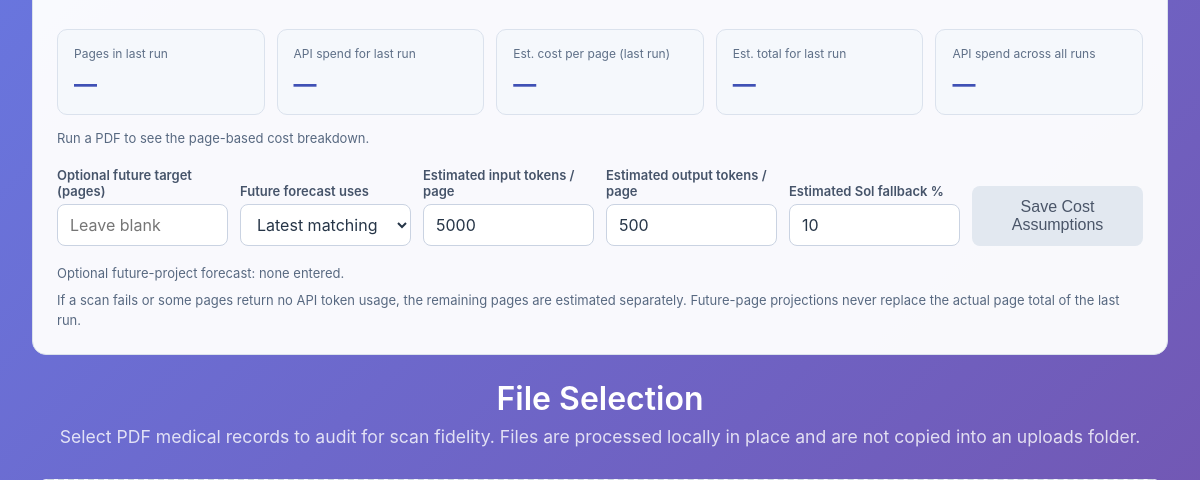
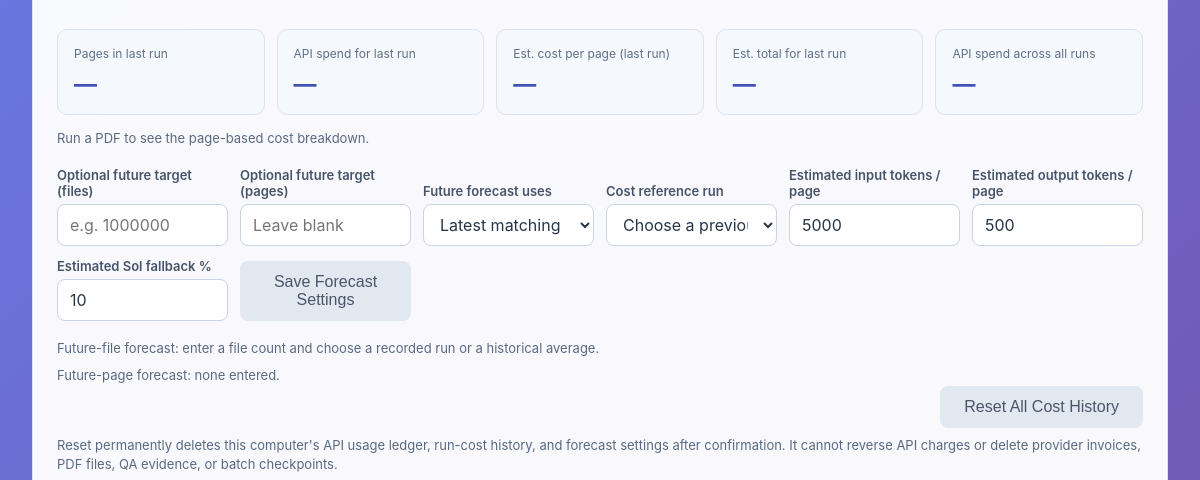
Before and after one commit to bewayo2/scanauditor, an Electron app: page index.html in a window 1200 px wide. Shown: the part 510-990 px from the top of the page. Drawn offline with Linux system fonts and the light colour scheme; no server answers.

Commit message:
Add future-files input, strict single-run selector, and reset-all-cost-history button

```diff
--- a/index.html
+++ b/index.html
@@ -60,14 +60,19 @@
         </div>
         <p id="cost-basis" class="small-note">Run a PDF to see the page-based cost breakdown.</p>
         <div class="cost-planning">
+          <div><label for="forecast-target-files">Optional future target (files)</label><input type="number" id="forecast-target-files" min="1" max="100000000" step="1" placeholder="e.g. 1000000" /></div>
           <div><label for="forecast-target-pages">Optional future target (pages)</label><input type="number" id="forecast-target-pages" min="1" max="100000000" step="1" placeholder="Leave blank" /></div>
-          <div><label for="forecast-basis">Future forecast uses</label><select id="forecast-basis"><option value="latest-run">Latest matching run (default)</option><option value="historical">Historical average across runs</option></select></div>
+          <div><label for="forecast-basis">Future forecast uses</label><select id="forecast-basis"><option value="latest-run">Latest matching run (default)</option><option value="selected-run">Only a selected run (ignore history)</option><option value="historical">Historical average across runs</option></select></div>
+          <div><label for="forecast-selected-run">Cost reference run</label><select id="forecast-selected-run"><option value="">Choose a previous run</option></select></div>
           <div><label for="planning-input-tokens">Estimated input tokens / page</label><input type="number" id="planning-input-tokens" min="1" max="1000000" step="100" value="5000" /></div>
           <div><label for="planning-output-tokens">Estimated output tokens / page</label><input type="number" id="planning-output-tokens" min="1" max="100000" step="100" value="500" /></div>
           <div><label for="fallback-percent">Estimated Sol fallback %</label><input type="number" id="fallback-percent" min="0" max="100" step="1" value="10" /></div>
-          <button id="save-cost-plan" type="button" class="btn btn-secondary">Save Cost Assumptions</button>
+          <button id="save-cost-plan" type="button" class="btn btn-secondary">Save Forecast Settings</button>
         </div>
-        <p id="cost-target-projection" class="small-note">Optional future-project forecast: none entered.</p>
+        <p id="cost-target-files-projection" class="small-note">Future-file forecast: enter a file count and choose a recorded run or a historical average.</p>
+        <p id="cost-target-projection" class="small-note">Future-page forecast: none entered.</p>
+        <div class="file-actions"><button id="reset-cost-history" type="button" class="btn btn-secondary">Reset All Cost History</button></div>
+        <p class="small-note">Reset permanently deletes this computer's API usage ledger, run-cost history, and forecast settings after confirmation. It cannot reverse API charges or delete provider invoices, PDF files, QA evidence, or batch checkpoints.</p>
         <p class="small-note">If a scan fails or some pages return no API token usage, the remaining pages are estimated separately. Future-page projections never replace the actual page total of the last run.</p>
       </section>
 
```
